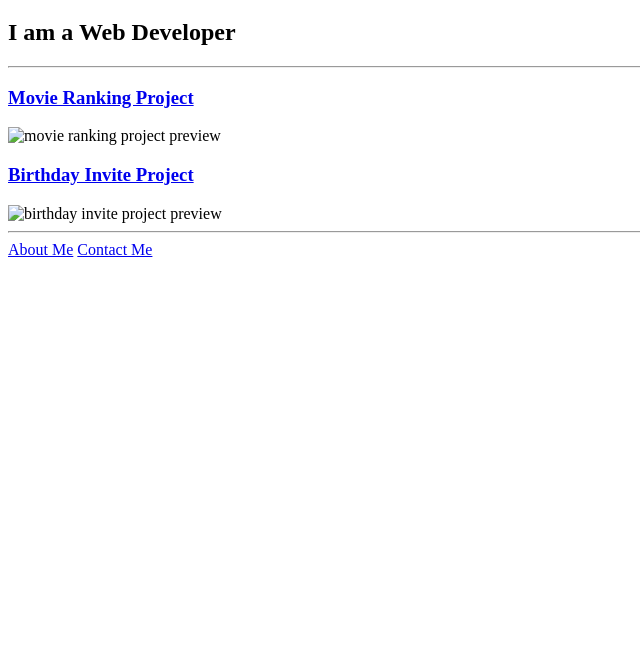
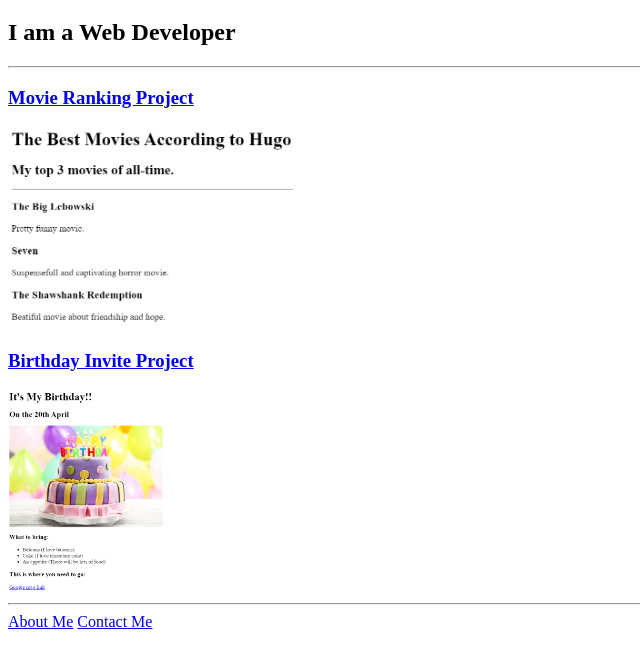
Before and after one commit to hbigatto/html-porfolio, a plain HTML site: page index.html in a window 1280 px wide. Shown: the part 61-726 px from the top of the page, without its empty margins (0-640 px from the left). Drawn offline with Linux system fonts and the light colour scheme.

Commit message:
Update index.html
update img path

```diff
--- a/index.html
+++ b/index.html
@@ -12,10 +12,10 @@
     <hr/>
     <!--<a href="./public/movie-ranking-hugo.html"><h3>Movie Ranking Project</h3></a></!-->
     <h3><a href="./public/movie-ranking-hugo.html">Movie Ranking Project</a></h3>
-    <img src="../4.3 HTML Porfolio Project/assets/images/movie-ranking-hugo.png" height="200" alt="movie ranking project preview"/>
+    <img src="../assets/images/movie-ranking-hugo.png" height="200" alt="movie ranking project preview"/>
 
     <a href="./public/birthday-invite-hugo.html"><h3>Birthday Invite Project</h3></a>
-    <img src="../4.3 HTML Porfolio Project/assets/images/birthday-invite-hugo.png" height="200" alt="birthday invite project preview"/>
+    <img src="../assets/images/birthday-invite-hugo.png" height="200" alt="birthday invite project preview"/>
 
     <hr/>
 
```
